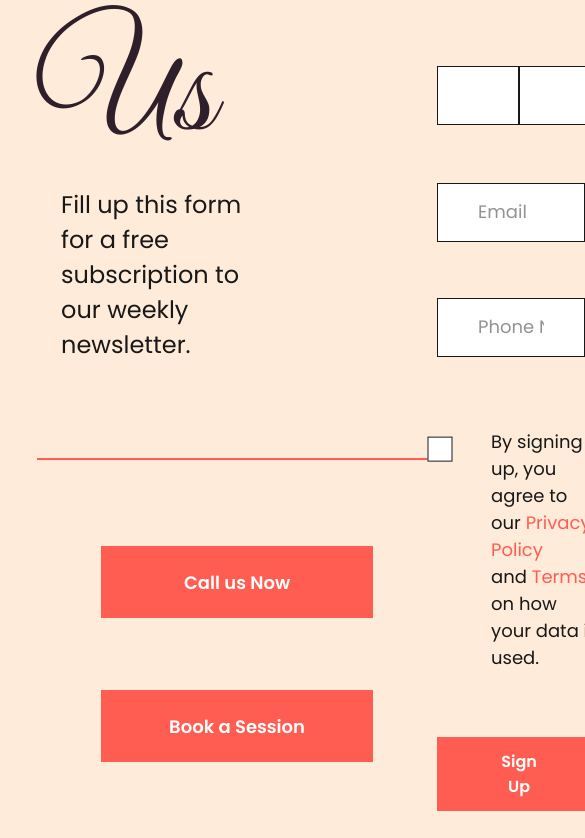
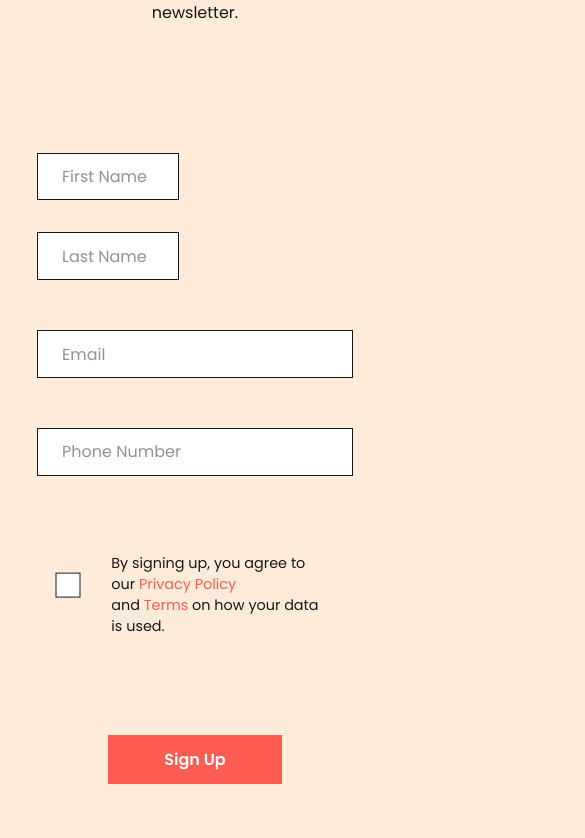
Before and after one commit to Scavengerizer/photography, a React (Create React App) app: page / in a window 390 px wide. Shown: the part 5746-6584 px from the top of the page, 585 px wide, since content can reach past the window. Built offline with nearby package versions, Linux system fonts and the light colour scheme.

Commit message:
made contact section responsive

```diff
--- a/src/styles/components/04 contact.scss
+++ b/src/styles/components/04 contact.scss
@@ -45,7 +45,7 @@
         }
         button:hover {
           cursor: pointer;
-          width: 20rem;
+          width: 18rem;
           transition: 0.6s;
         }
         .stylish::before {
@@ -54,6 +54,7 @@
       }
     }
     .contact_section3 {
+      margin-top: 6em;
       // background-color: red;
       grid-row: 1/3;
       grid-column: 2/3;
@@ -123,6 +124,10 @@
             background-color: $red;
           }
         }
+        button {
+          display: block;
+          align-self: center;
+        }
       }
     }
   }
--- a/src/styles/components/06 media queries.scss
+++ b/src/styles/components/06 media queries.scss
@@ -67,6 +67,47 @@
       display: none;
     }
   }
+  .contact {
+    .contact_sections {
+      .contact_section1 {
+        span {
+          font-size: 7.5rem;
+        }
+        p {
+          font-size: 1.25rem;
+        }
+      }
+      .contact_section2 {
+        .red_line {
+          width: 18rem;
+        }
+        .contact_buttons {
+          button {
+            width: 15rem;
+            font-size: 1rem;
+          }
+          button:hover {
+            width: 16rem;
+          }
+        }
+      }
+      .contact_section3 {
+        form {
+          .input_field {
+            padding: 0.85em 2em;
+          }
+          ::placeholder {
+            font-size: 1rem;
+          }
+          .checkbox {
+            .label_text {
+              font-size: 1rem;
+            }
+          }
+        }
+      }
+    }
+  }
 }
 
 // Custom Media Queries
@@ -116,6 +157,41 @@
               margin: 0 auto;
               width: 400px;
             }
+          }
+        }
+      }
+    }
+  }
+  .contact {
+    .contact_sections {
+      grid-template-columns: 1fr;
+      grid-template-rows: 1fr 1fr 1fr;
+      .contact_section1 {
+        grid-row: 1/2;
+        grid-column: 1/2;
+        text-align: center;
+        p {
+          margin: 0 auto;
+        }
+      }
+      .contact_section2 {
+        grid-row: 3/4;
+        grid-column: 1/2;
+        margin: 0 auto;
+        margin-top: 7em;
+      }
+      .contact_section3 {
+        grid-row: 2/3;
+        grid-column: 1/2;
+        margin: 0 auto;
+        margin-top: -6em;
+        form {
+          display: flex;
+          flex-direction: column;
+          justify-content: center;
+          align-items: center;
+          button {
+            margin-top: 2em;
           }
         }
       }
@@ -204,6 +280,59 @@
     }
   }
 }
+//600px
+@media (max-width: 600px) {
+  .contact {
+    max-width: 100%;
+    .contact_sections {
+      width: 100%;
+
+      .contact_section1 {
+        span {
+          font-size: 5.5rem;
+        }
+        p {
+          font-size: 1rem;
+        }
+      }
+      .contact_section2 {
+        margin-top: 4em;
+        .contact_section2_contents {
+          width: 90%;
+          margin: 0 auto;
+        }
+      }
+      .contact_section3 {
+        margin-top: -10em;
+        form {
+          .input_field {
+            padding: 0.65em 1.5em;
+            margin: 2em 0 0 0;
+          }
+          .input_name {
+            flex-direction: column;
+            align-items: flex-start;
+            margin-bottom: 0;
+          }
+          .checkbox {
+            display: flex;
+            justify-content: center;
+            padding: 1em 0 3em 0;
+
+            .label_text {
+              margin-top: 3em;
+              width: 60%;
+              font-size: 0.9rem;
+            }
+          }
+          button {
+            margin-top: 2em;
+          }
+        }
+      }
+    }
+  }
+}
 
 // 414px
 @media (max-width: $iphone11promax) {
@@ -269,6 +398,19 @@
       }
     }
   }
+  .contact {
+    .contact_sections {
+      .contact_section1 {
+        span {
+          font-size: 5rem;
+        }
+      }
+
+      .contact_section3 {
+        margin-top: -10em;
+      }
+    }
+  }
   footer {
     .col {
       .footer_links {
@@ -284,3 +426,15 @@
     }
   }
 }
+
+// 340px
+@media (max-width: 340px) {
+  .contact {
+    .contact_sections {
+
+      .contact_section3 {
+        margin-top: -5em;
+      }
+    }
+  }
+}
```
